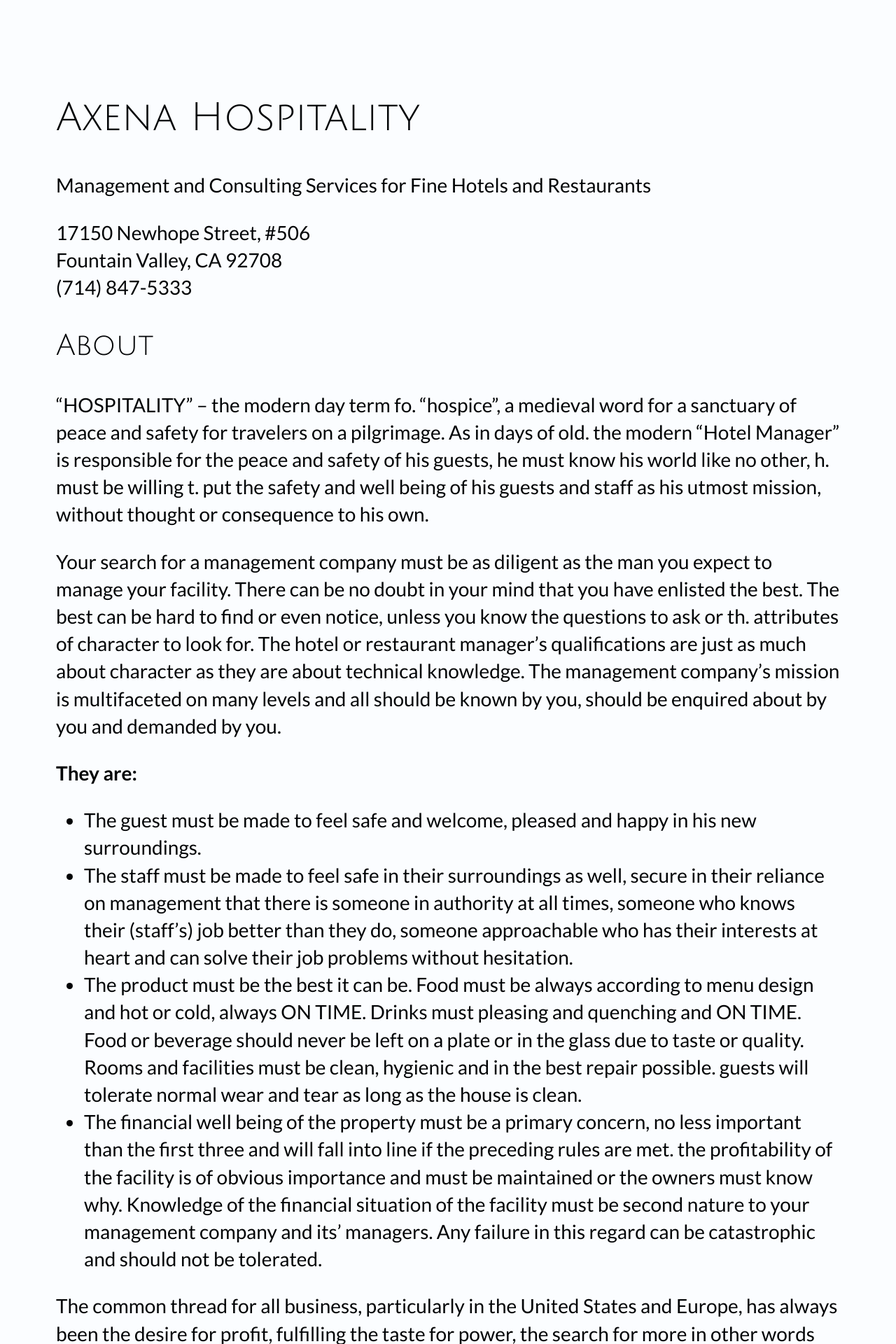
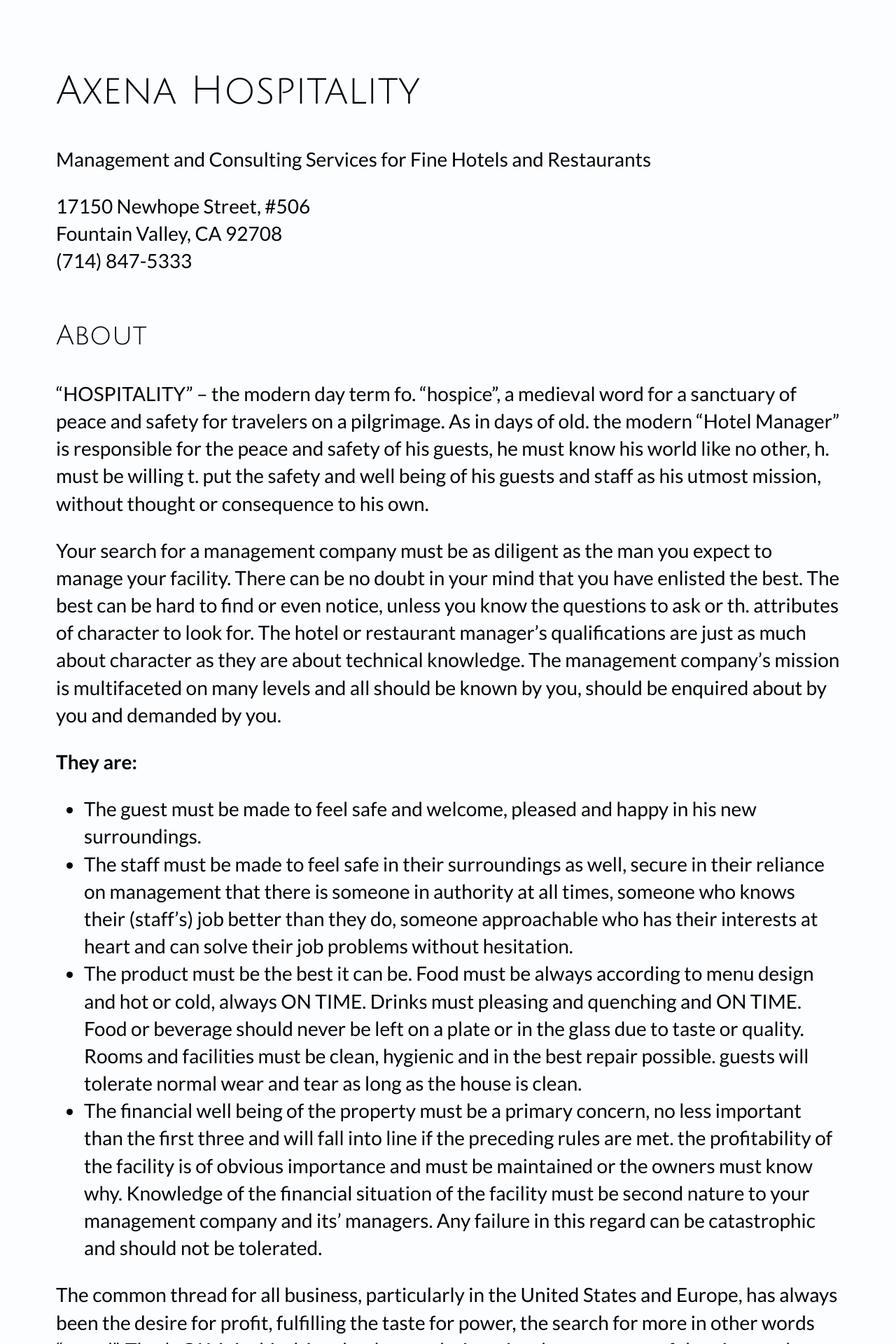
Before and after one commit to jimthoburn/axena, a Jekyll site: the page built from index.md, in a window 1280 px wide. Shown: the top 1920 px of the page at 70% size. Built offline with Jekyll 4.4.1, drawn with Linux system fonts in a browser that asks for light colours; our own code applies the rules of GitHub Pages for plain Markdown files.

Commit message:
Update default.html

```diff
--- a/_layouts/default.html
+++ b/_layouts/default.html
@@ -10,6 +10,7 @@
       background: rgb(251, 253, 255); /* Almost white */
       color: rgb(1, 3, 5); /* Almost black */
       font-family: "Lato", "Helvetica Neue", Helvetica, Arial, sans-serif;
+      font-size: 100%;
       line-height: 1.4;
 
       max-width: 40em;
@@ -30,33 +31,38 @@
 
     @media (min-width: 300px), (min-height: 300px) {
       body {
-        font-size: 125%;
         font-size: 112.5%;
       }
     }
     @media (min-width: 600px), (min-height: 600px) {
       body {
-        font-size: 150%;
         font-size: 125%;
       }
     }
     @media (min-width: 900px), (min-height: 900px) {
       body {
-        font-size: 175%;
         font-size: 150%;
       }
     }
     @media (min-width: 1200px), (min-height: 1200px) {
       body {
-        font-size: 200%;
         font-size: 175%;
       }
     }
     @media (min-width: 1500px), (min-height: 1500px) {
       body {
         font-size: 200%;
-        font-size: 175%;
       }
+    }
+
+    h1 {
+      margin-top: 0;
+      font-size: 2em;
+    }
+    h2 {
+      font-size: 1.4em;
+      line-height: 1.5;
+      margin-top: 1.5em;
     }
   </style>
 </head>
```
